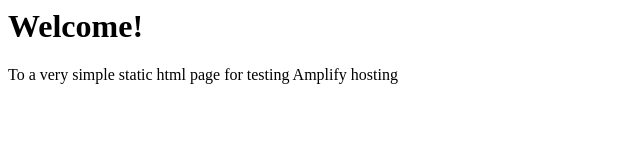
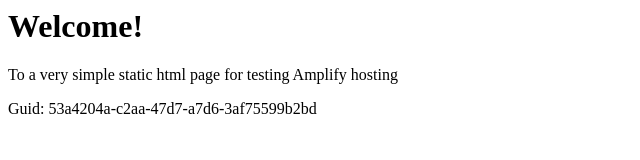
Before and after one commit to aws-aemilia-kix/Github-PR-Commit-Integration-Test-DoNotTouch-GithubWebhookPreviewCanaryTest-v1-prod-ap-northeast-3, a website: page src/index.html in a window 1280 px wide. Shown: the whole page, without its empty margins (0-640 px from the left). Drawn offline with Linux system fonts and the light colour scheme.

Commit message:
commit from integ tests

```diff
--- a/src/index.html
+++ b/src/index.html
@@ -1,3 +1,5 @@
+
+
 <html lang="en">
 
 <head>
@@ -10,6 +12,6 @@
 <body>
     <h1>Welcome!</h1>
     <p>To a very simple static html page for testing Amplify hosting</p>
-</body>
+    <p>Guid: 53a4204a-c2aa-47d7-a7d6-3af75599b2bd</p></body>
 
 </html>
```
